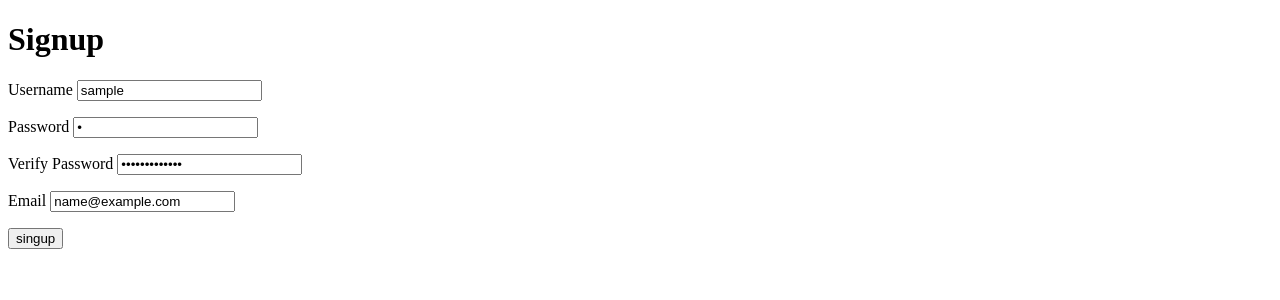
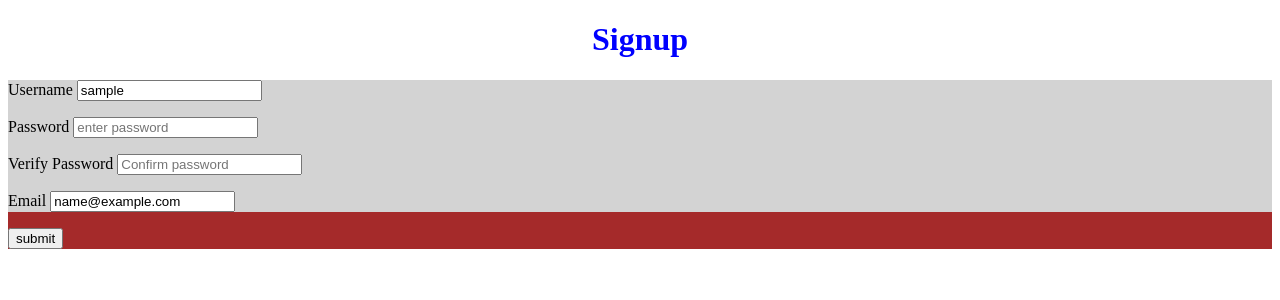
Before and after one commit to alewiya/user-singup, a Flask app: template templates/index.html in a window 1280 px wide. Shown: the top 300 px of the page. Run offline with Flask 2, Linux system fonts and the light colour scheme; the template is opened without the code that fills it: most values are stand-ins (such as "Sample title", 1, 10 or a date in 2020).

Commit message:
lastonewith1error

```diff
--- a/main.py
+++ b/main.py
@@ -1,11 +1,43 @@
-from flask import Flask, request,render_template
-import html
+from flask import Flask, request,render_template, escape
 app = Flask(__name__)
 app.config['DEBUG'] = True
 @app.route("/")
 def index():
-    username=request.form['username']
-    password=request.form['password']
-    verify=request.form['verify']
     return render_template('index.html')
+@app.route("/index", methods=['POST'])
+def signup():
+    username= request.form['username']
+    password= request.form['password']
+    verify= request.form['verify']
+    email= request.form['email']
+    username_error=''
+    password_error=''
+    verify_error=''
+    email_error=''
+    if (username.isspace()==True) and (len(username) < 0):
+        username_error="That's not a valid username"
+        username=''
+    else:
+        if password.isspace()==True and int(len(password) < 3) and int(len(password)>20) and int(len(password)<0):
+            password_error="That's not a valid password"
+            password=''
+    if int(len(verify)) <= 0 or (verify != password):
+        verify_error="That's do  not match"
+        verify=''
+    if int(len(email))>0:
+        if "@" not in email and '.' not in email and " " not in email:
+            email_error="That's not a valid password"
+            email=''
+        else:
+            if int(len(email)<3 or int(len(email)>20)):
+                email_error="That's not a valid email"
+                emial=''
+    if not username_error and not password_error and not verify_error and not email_error:
+        username=str(username)
+    else:
+        return render_template('homepage.html',username_error=username_error,password_error=password_error,verify_error=verify_error,email_error=email_error,username=username,password=password,verify=verify,email=email)
+@app.route("/homepage")
+def greeting():
+    username=request.args.get('username')
+    return render_template('homepage.html',username=username)
 app.run()
--- /dev/null
+++ b/templates/homepage.html
@@ -0,0 +1,6 @@
+<!doctype html>
+<html>
+    <body>
+        <h1>Welcome, {{username}}</h1>
+    </body>
+</html>
--- a/templates/index.html
+++ b/templates/index.html
@@ -5,29 +5,43 @@
         <tile></tile>
         <style>
             .error{
+                color:red;
+            }
+            .login{
+                background-color: brown;
+            }
+            nav{
+                background-color:lightgrey;
+            }
+            h1{
+                text-align: center;
                 color:blue;
             }
+
         </style>
     </head>
     <body>
         <h1>Signup</h1>
-        <form  action="/" method='post'>
-            <div>
+        <form  action="/index" method='post'>
+            <div class='login'>
                 <nav>
                 <label for="user-name">Username</label>
                 <input type="text" name="username" id="user-name" placeholder="enter username" value='{{username}}' required>
+                <p class="error">{{username_error}}</p>
+                <label for="passw">Password</label>
+                <input type="password" name="password" id="passw" pattern="[^' ']+" minlength="3" maxlength="20"  placeholder="enter password" title="plase enter the greater than 3 character and less than 20 with no space " required>
+                <p class="error">{{password_error}}</p>
                 <p class="error"></p>
-                <label for="pass">Password</label>
-                <input type="password" name="password" id="pass" pattern="[^' ']+" minlength="3" maxlength="20"  placeholder="enter password" value='{{password}}'required>
-                <p class="error"></p>
-                <label for="verify">Verify Password</label>
-                <input name="verify" type="password" id="verify" pattern="[^' ']+" minlength="3" maxlength="20" placeholder="Confirm password" title="plase enter the greater than 3 character and less than 20 with no space "  value='{{verify}}' required>
-                <p class="error"></p>
+                <label for="verify-p">Verify Password</label>
+                <input name="verify" type="password" id="verify-p"pattern="[^' ']+" minlength="3" maxlength="20" placeholder="Confirm password" title="plase confirm the password" required>
+                <p class="error">{{verify_error}}</p>
                 <label for="email">Email</label>
-                <input name="email" value="{{email}}" type="text" placeholder="enter email">
-                <p class="error"></p>
+                <input name="email" id="email" value='{{email}}'type="text" placeholder="enter email">
+                <p class="error">{{email_error}}</p>
                 </nav>
-                <input type="submit" value="singup">
+                <input type="submit" value="submit">
+
+
             </div>
         </form>
     </body>
```
Also changed, not shown: templates/greeting.html (deleted).
